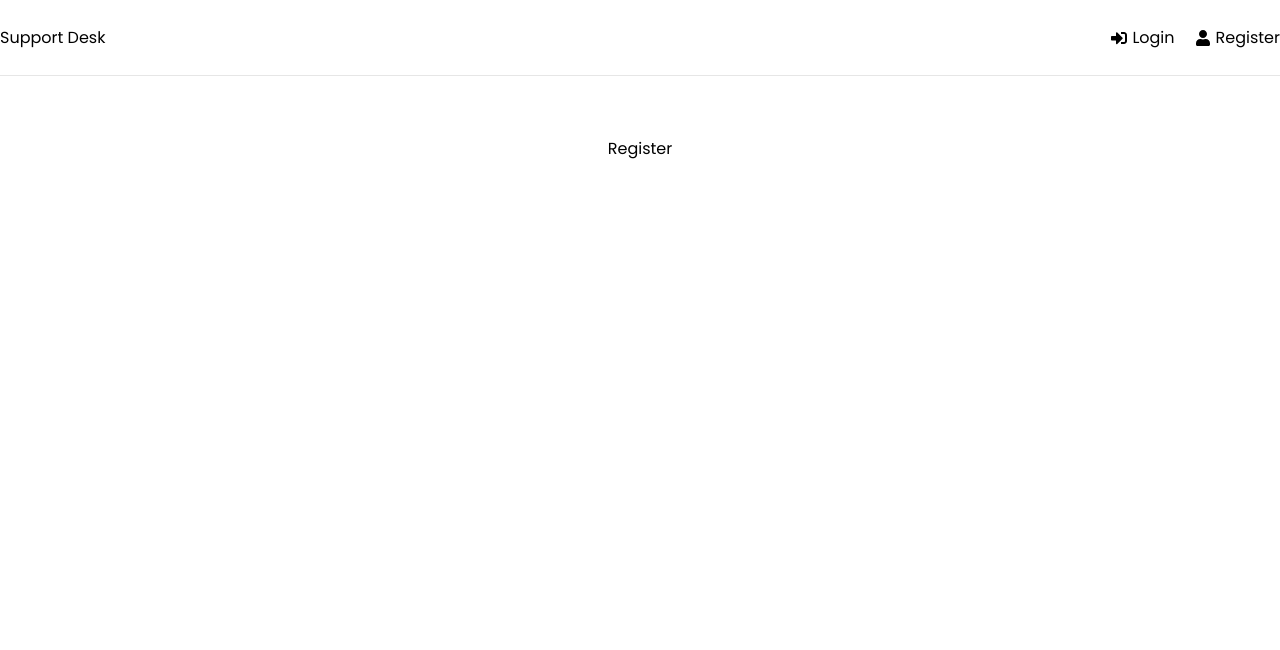
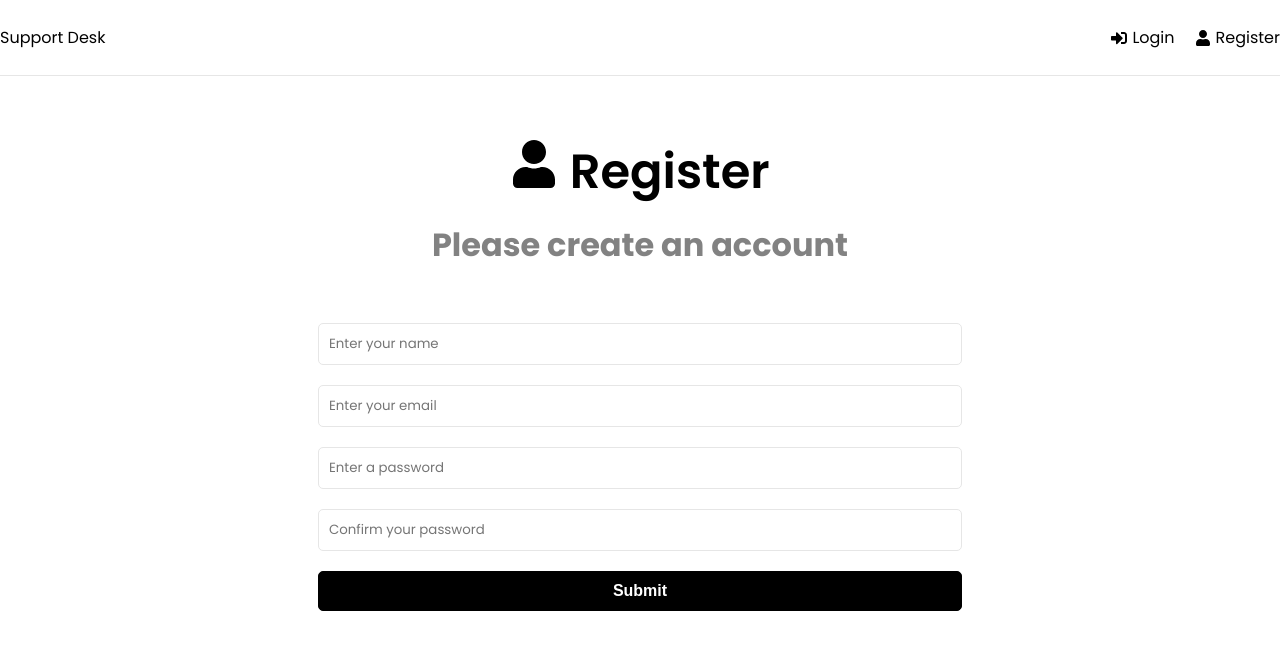
Before and after one commit to geramrico/02_support_desk, a React (Create React App) app in the folder frontend/: page /register in a window 1280 px wide. Shown: the top 650 px of the page. Built offline with nearby package versions, Linux system fonts and the light colour scheme.

Commit message:
finished register form FE

```diff
--- a/frontend/package.json
+++ b/frontend/package.json
@@ -10,6 +10,7 @@
     "axios": "^1.1.3",
     "react": "^18.2.0",
     "react-dom": "^18.2.0",
+    "react-hot-toast": "^2.4.0",
     "react-icons": "^4.6.0",
     "react-modal": "^3.16.1",
     "react-redux": "^8.0.5",
--- a/frontend/src/App.js
+++ b/frontend/src/App.js
@@ -1,5 +1,6 @@
 import React from 'react';
 import { BrowserRouter as Router, Routes, Route } from "react-router-dom"
+import {Toaster} from 'react-hot-toast'
 
 import Header from './components/Header';
 import Home from './pages/Home';
@@ -19,6 +20,9 @@ function App() {
           </Routes>
         </div>
       </Router>
+
+      {/*Outside Router to add toast wherever we want*/}
+      <Toaster/>
     </>
   );
 }
--- a/frontend/src/pages/Register.jsx
+++ b/frontend/src/pages/Register.jsx
@@ -1,6 +1,97 @@
+import { useState } from "react"
+import { FaUser } from "react-icons/fa";
+import { toast } from "react-hot-toast"
+
 function Register() {
+    const [formData, setFormData] = useState({
+        name: '',
+        email: '',
+        password: '',
+        password2: ''
+    })
+
+    const { name, email, password, password2 } = formData
+
+    const handleInputChange = (event) => {
+        console.log(formData);
+        setFormData((prevState) => ({
+            ...prevState,
+            [event.target.name]: event.target.value
+        }))
+    }
+
+    const handleSubmit = (event) => {
+        event.preventDefault()
+
+        if (password !== password2) {
+            toast.error('Passwords do not match!')
+        }
+    }
+
+
     return (
-        <div>Register</div>
+        <>
+            {/*Heading Section*/}
+            <section className="heading">
+                <h1>
+                    <FaUser /> Register
+                </h1>
+                <p>Please create an account</p>
+            </section>
+
+            {/*Form Section*/}
+            <section className="form">
+                <form onSubmit={handleSubmit}>
+                    <div className="form-group">
+                        <input
+                            type="text"
+                            className="form-control"
+                            name="name"
+                            id="name"
+                            value={name}
+                            onChange={handleInputChange}
+                            placeholder="Enter your name"
+                            required />
+                    </div>
+                    <div className="form-group">
+                        <input
+                            type="email"
+                            className="form-control"
+                            name="email"
+                            id="email"
+                            value={email}
+                            onChange={handleInputChange}
+                            placeholder="Enter your email"
+                            required />
+                    </div>
+                    <div className="form-group">
+                        <input
+                            type="password"
+                            className="form-control"
+                            name="password"
+                            id="password"
+                            value={password}
+                            onChange={handleInputChange}
+                            placeholder="Enter a password"
+                            required />
+                    </div>
+                    <div className="form-group">
+                        <input
+                            type="password"
+                            className="form-control"
+                            name="password2"
+                            id="password2"
+                            value={password2}
+                            onChange={handleInputChange}
+                            placeholder="Confirm your password"
+                            required />
+                    </div>
+                    <div className="form-group">
+                        <button className="btn btn-block">Submit</button>
+                    </div>
+                </form>
+            </section>
+        </>
     )
 }
 
```
Also changed, not shown: 1 other file (tests, documents, lock files or other folders).
